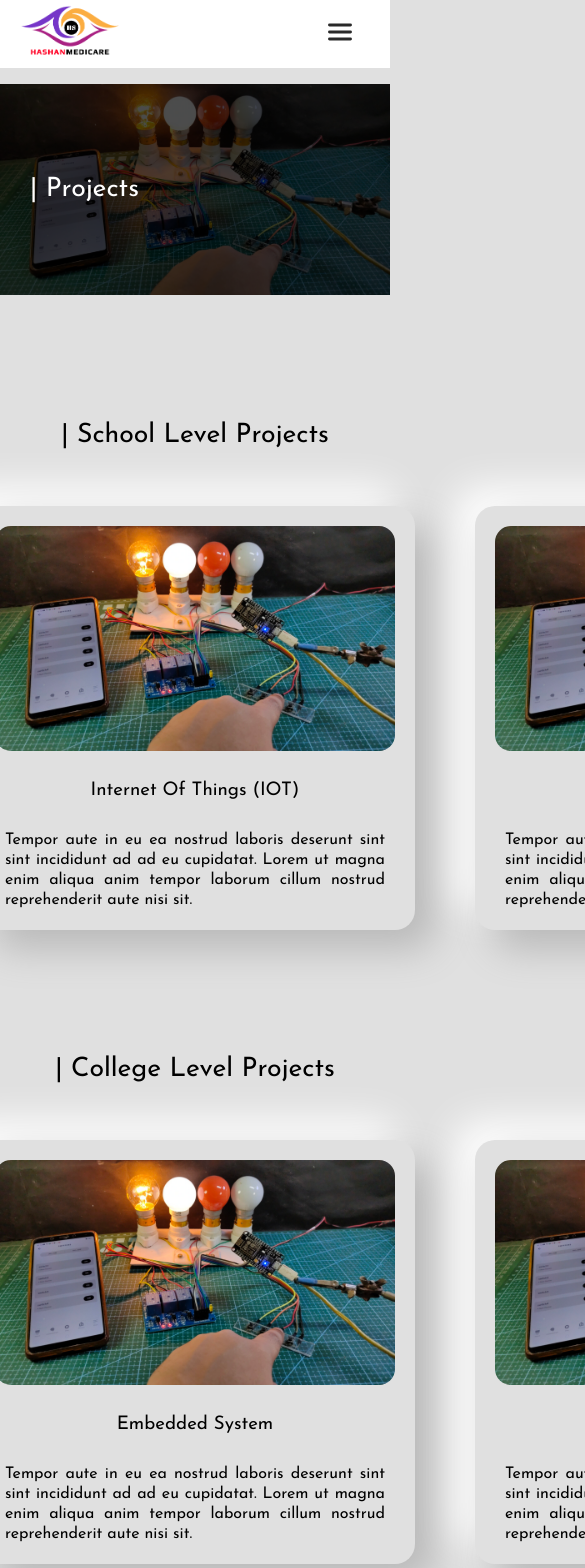
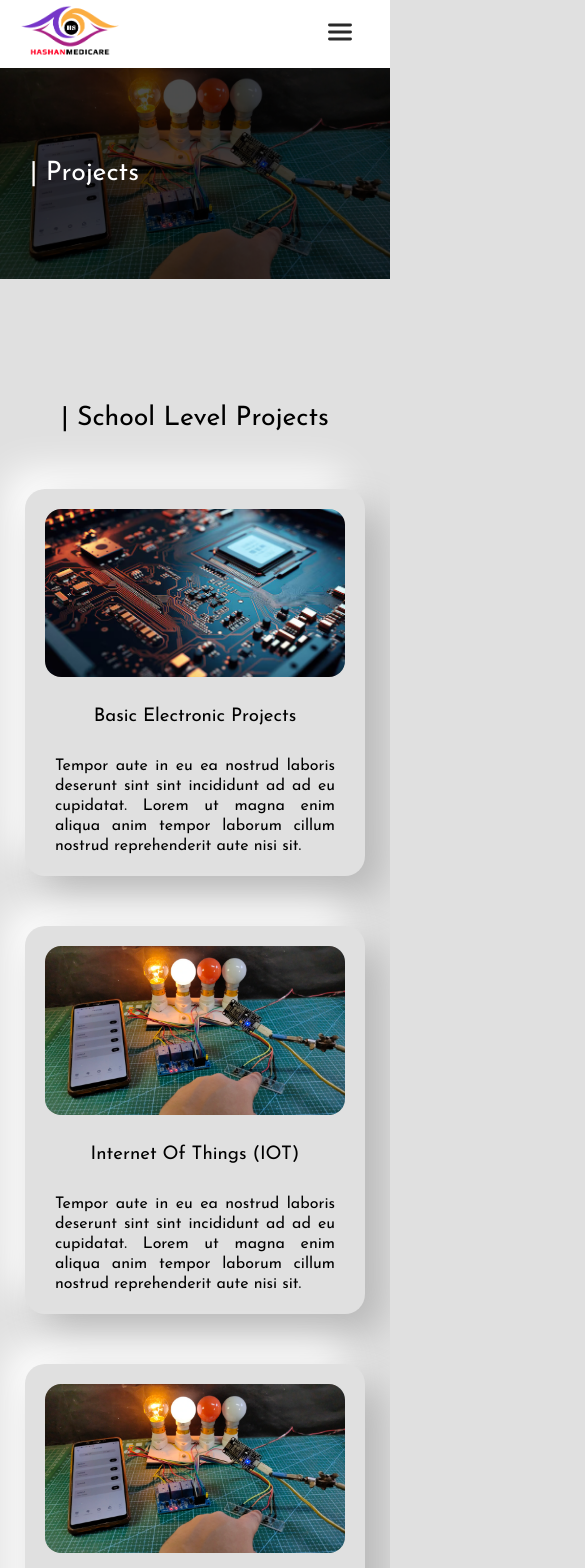
Before and after one commit to Kishor404/HashanMedicare, a React (Create React App) app in the folder frontend/: page /Project in a window 390 px wide. Shown: the top 1568 px of the page, 585 px wide, since content can reach past the window. Built offline with nearby package versions, Linux system fonts and the light colour scheme; a web font is replaced by a local one.

Commit message:
Project Responsive

```diff
--- a/frontend/src/Styles/Projects.css
+++ b/frontend/src/Styles/Projects.css
@@ -22,7 +22,7 @@
 
 }
 .Project-Card{
-    width: 400px;
+    width: 350px;
     padding: 20px;
     background-color: #e0e0e0;
     overflow: hidden;
@@ -55,3 +55,58 @@
     line-height: 20px;
     text-align: justify;
 }
+
+@media (max-width:1366px) {
+    .Project-Card{
+        width: 300px;
+    }
+}
+@media (max-width:1212px) {
+    .Project-Card{
+        width: 250px;
+    }
+    .Project-Card-Cont{
+        grid-gap:40px;
+    }
+}
+@media (max-width:1014px) {
+    .Project-Card{
+        width: 280px;
+    }
+    .Project-Card-Cont{
+        grid-gap:50px;
+        grid-template-columns: repeat(2,1fr);
+    }
+}
+@media (max-width:750px) {
+    .Project-Card{
+        width: 300px;
+    }
+    .Project-Card-Cont{
+        grid-gap:50px;
+        grid-template-columns: repeat(1,1fr);
+    }
+}
+@media (max-width:380px) {
+    .Project-Card{
+        width: 280px;
+    }
+    .Project-Card-Cont{
+        grid-gap:50px;
+        grid-template-columns: repeat(1,1fr);
+    }
+}
+@media (max-width:360px) {
+    .Project-Card{
+        width: 230px;
+    }
+    .Project-Card-Cont{
+        grid-gap:50px;
+        grid-template-columns: repeat(1,1fr);
+    }
+}
+@media (max-width:600px) {
+    .Project-Filler{
+        height:8vh;
+    }
+}
```
